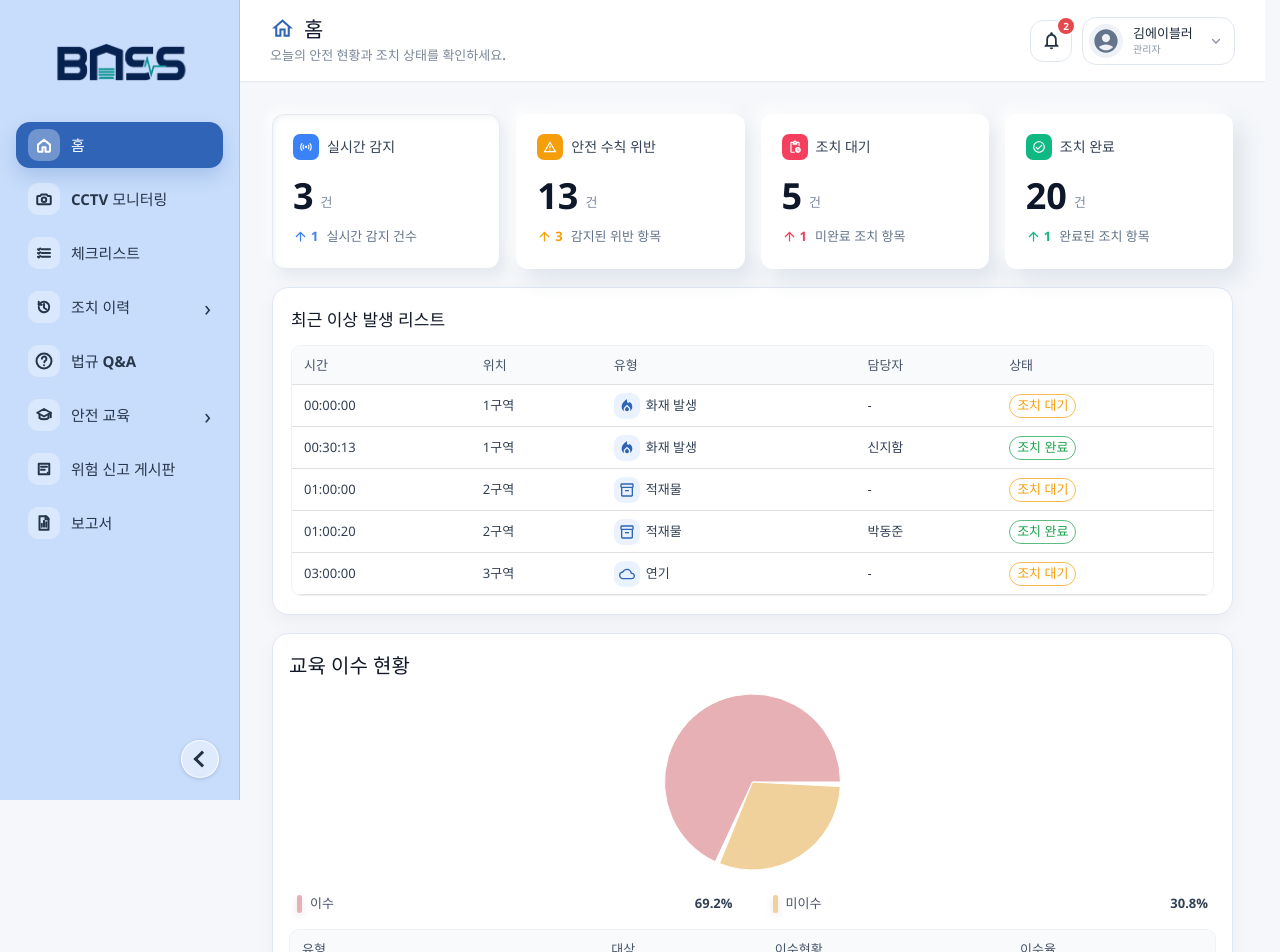
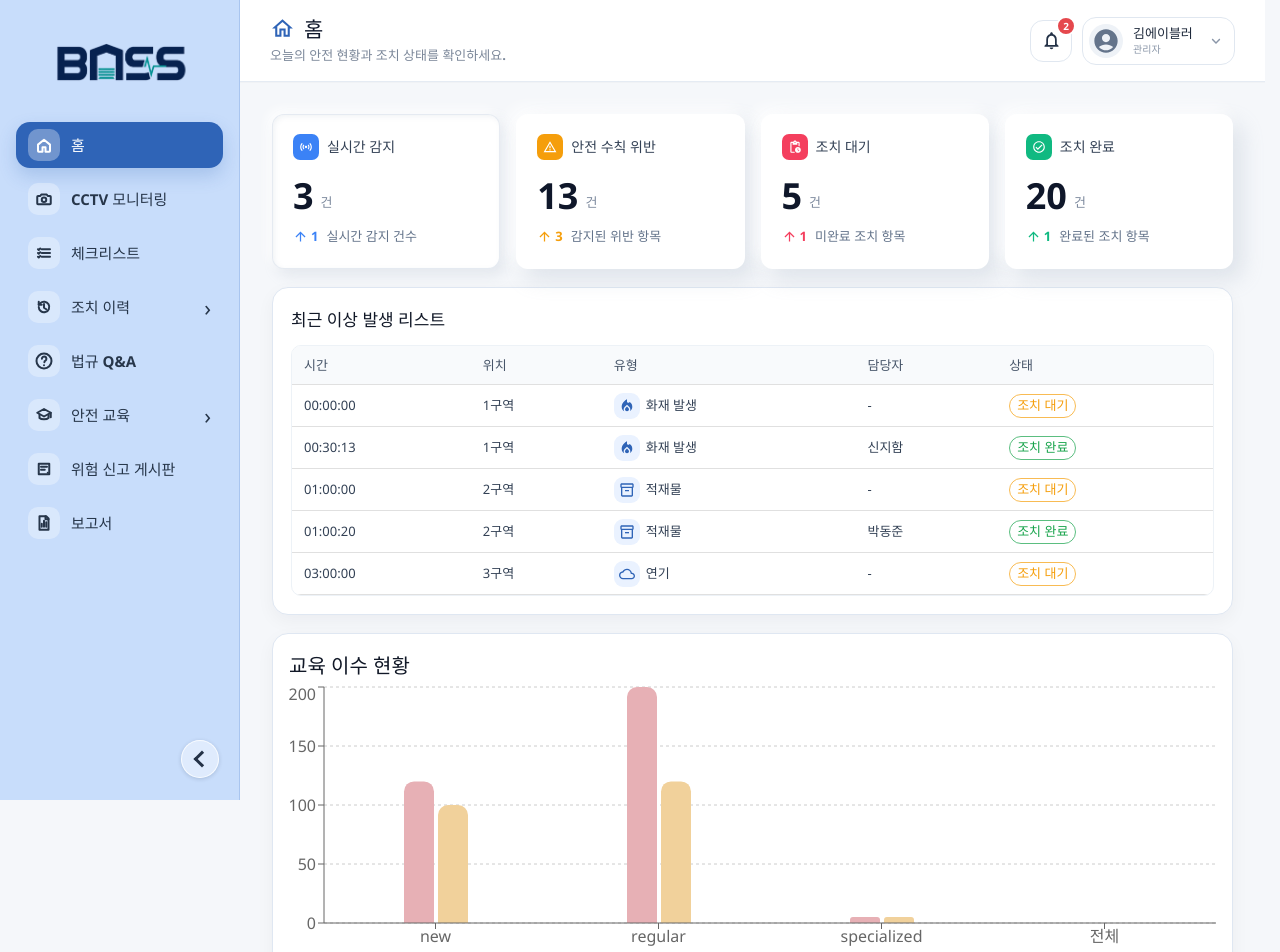
Before and after one commit to aivle-team03/frontend, a React (Vite) app: page / in a window 1280 px wide. Shown: the top 952 px of the page. Built offline with nearby package versions, Linux system fonts and the light colour scheme; a web font is replaced by a local one.

Commit message:
백엔드 추가

```diff
--- a/src/components/dashboard/EducationPieChart.jsx
+++ b/src/components/dashboard/EducationPieChart.jsx
@@ -2,7 +2,10 @@ import { Box, Typography } from '@mui/material'
 import { Cell, Pie, PieChart, ResponsiveContainer, Tooltip } from 'recharts'
 import EducationTable from './EducationTable.jsx'
 
+//2안
+import { BarChart, Bar, XAxis, YAxis, CartesianGrid, Legend } from 'recharts';
 const colors = ['#e7b0b5', '#f1d19b', '#b8cbe0', '#8eb6df']
+
 
 function makeTypeCountData(data) {
 
@@ -11,14 +14,10 @@ function makeTypeCountData(data) {
 
   return [
     {
-        type: '이수',
-        value: trained,
+        type: '전체',
+        total: total,
+        trained: trained,
         percent: Number(((trained / total) * 100).toFixed(1)),
-    },
-    {
-        type: '미이수',
-        value: total - trained,
-        percent: Number((((total - trained) / total) * 100).toFixed(1)),
     },
   ]
 
@@ -27,20 +26,34 @@ function makeTypeCountData(data) {
 
 function EducationPieChart({ data }) {
 
-const countdata= makeTypeCountData(data);
+data.push( makeTypeCountData(data));
+const countdata = [
+  ...data,
+  ...makeTypeCountData(data),
+];
   return (
     <Box className="edu-card">
       <Typography variant="h6">교육 이수 현황</Typography>
       <Box className="chart-body donut-chart-body">
-        <ResponsiveContainer width="100%" height={200}>
-          <PieChart>
-            <Pie data={countdata} dataKey="percent" nameKey="type" innerRadius={0} outerRadius={88} paddingAngle={3} isAnimationActive animationBegin={180} animationDuration={1100} animationEasing="ease-out">
-              {countdata.map((entry, index) => (
-                <Cell key={entry.type} fill={colors[index % colors.length]} />
-              ))}
-            </Pie>
-            <Tooltip formatter={(value,name) => [`${value}%`, name]} />
-          </PieChart>
+        <ResponsiveContainer width="100%" height={300}>
+           <BarChart
+      responsive
+      data={countdata}
+      margin={{
+        top: 5,
+        right: 0,
+        left: 0,
+        bottom: 5,
+      }}
+    >
+      <CartesianGrid vertical={false} strokeDasharray="3 3" />
+      <XAxis dataKey="type" type="category" />
+      <YAxis width="auto" />
+      <Tooltip />
+      <Legend />
+      <Bar dataKey="total" fill="#e7b0b5" activeBar={{ fill: 'pink', stroke: 'blue' }} radius={[10, 10, 0, 0]} barSize={30} />
+      <Bar dataKey="trained" fill="#f1d19b" activeBar={{ fill: 'gold', stroke: 'purple' }} radius={[10, 10, 0, 0]} barSize={30} />
+    </BarChart>
         </ResponsiveContainer>
       </Box>
       <div className="donut-legend">
@@ -57,7 +70,39 @@ const countdata= makeTypeCountData(data);
 
       <EducationTable lists={data}></EducationTable>
     </Box>
-  )
-}
+  )}
+
+
+//   return (
+//     <Box className="edu-card">
+//       <Typography variant="h6">교육 이수 현황</Typography>
+//       <Box className="chart-body donut-chart-body">
+//         <ResponsiveContainer width="100%" height={200}>
+//           <PieChart>
+//             <Pie data={countdata} dataKey="percent" nameKey="type" innerRadius={0} outerRadius={88} paddingAngle={3} isAnimationActive animationBegin={180} animationDuration={1100} animationEasing="ease-out">
+//               {countdata.map((entry, index) => (
+//                 <Cell key={entry.type} fill={colors[index % colors.length]} />
+//               ))}
+//             </Pie>
+//             <Tooltip formatter={(value,name) => [`${value}%`, name]} />
+//           </PieChart>
+//         </ResponsiveContainer>
+//       </Box>
+//       <div className="donut-legend">
+//         {countdata.map((item, index) => (
+//           <div className="donut-legend-item" key={item.type}>
+//             <span>
+//               <i style={{ backgroundColor: colors[index % colors.length] }}></i>
+//               {item.type}
+//             </span>
+//             <strong>{item.percent}%</strong>
+//           </div>
+//         ))}
+//       </div>
+
+//       <EducationTable lists={data}></EducationTable>
+//     </Box>
+//   )
+// }
 
 export default EducationPieChart
```
